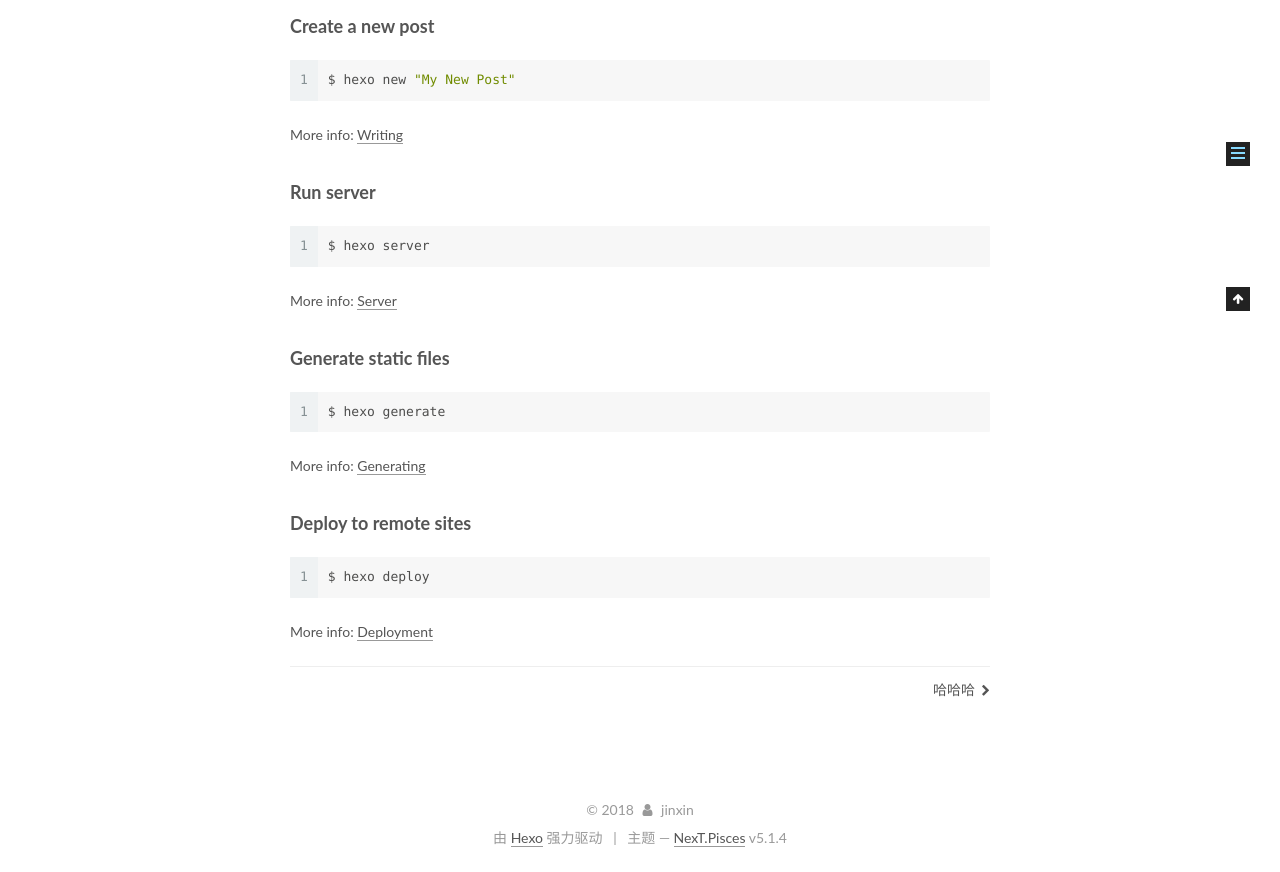
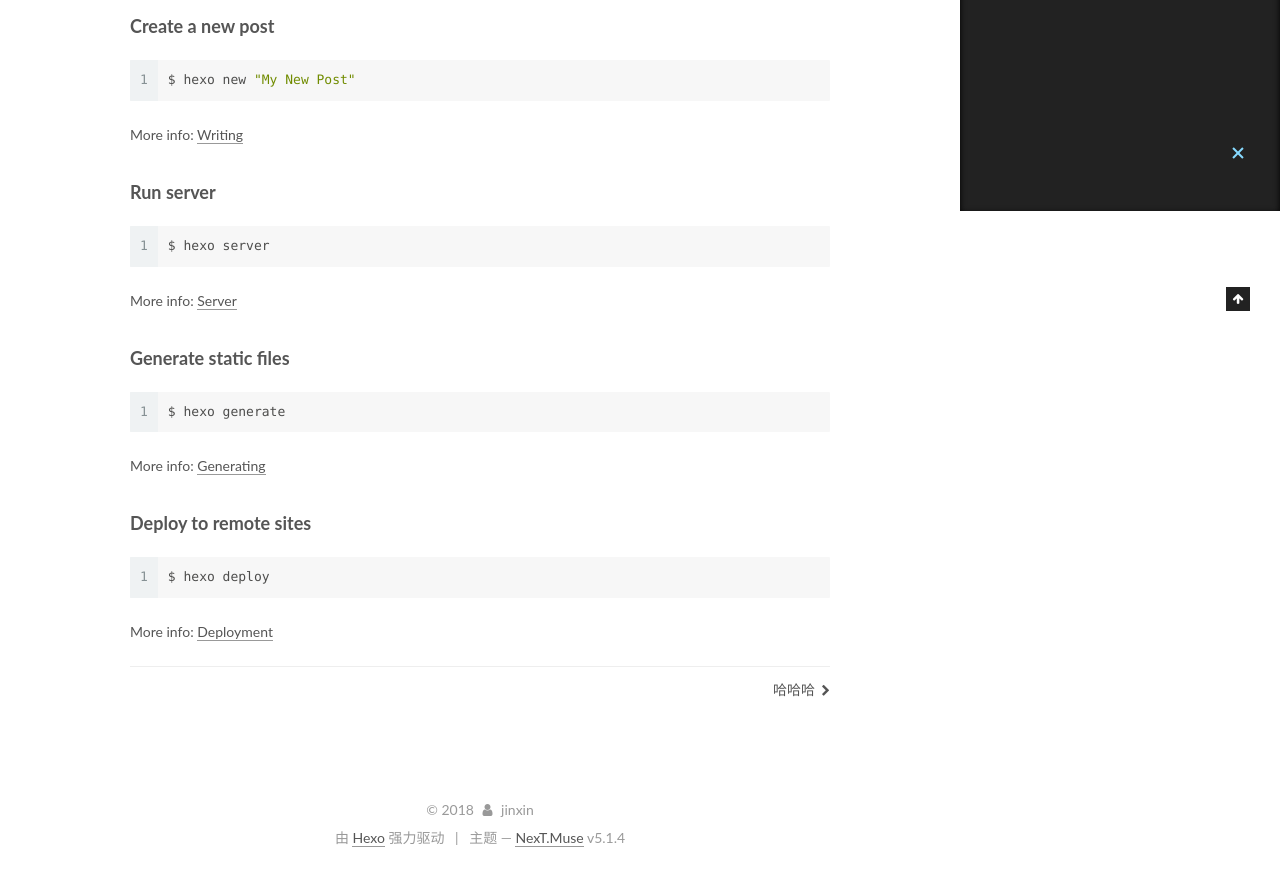
Before and after one commit to justdoitJX/justdoitJX.github.io, a plain HTML site: page 2018/01/18/hello-world/index.html in a window 1280 px wide. Shown: the part 589-1461 px from the top of the page. Drawn offline with Linux system fonts and the light colour scheme.

Commit message:
Site updated: 2018-01-19 15:18:58

```diff
--- a/2018/01/18/hello-world/index.html
+++ b/2018/01/18/hello-world/index.html
@@ -5,7 +5,7 @@
 
 
 
-<html class="theme-next pisces use-motion" lang="zh-Hans">
+<html class="theme-next muse use-motion" lang="zh-Hans">
 <head>
   <meta charset="UTF-8"/>
 <meta http-equiv="X-UA-Compatible" content="IE=edge" />
@@ -97,7 +97,7 @@
   var NexT = window.NexT || {};
   var CONFIG = {
     root: '/',
-    scheme: 'Pisces',
+    scheme: 'Muse',
     version: '5.1.4',
     sidebar: {"position":"left","display":"post","offset":12,"b2t":false,"scrollpercent":false,"onmobile":false},
     fancybox: true,
@@ -526,7 +526,7 @@
 
 
 
-  <div class="theme-info">主题 &mdash; <a class="theme-link" target="_blank" href="https://github.com/iissnan/hexo-theme-next">NexT.Pisces</a> v5.1.4</div>
+  <div class="theme-info">主题 &mdash; <a class="theme-link" target="_blank" href="https://github.com/iissnan/hexo-theme-next">NexT.Muse</a> v5.1.4</div>
 
 
 
@@ -627,13 +627,6 @@
 
 
 
-  <script type="text/javascript" src="/js/src/affix.js?v=5.1.4"></script>
-
-  <script type="text/javascript" src="/js/src/schemes/pisces.js?v=5.1.4"></script>
-
-
-
-
   <script type="text/javascript" src="/js/src/scrollspy.js?v=5.1.4"></script>
 <script type="text/javascript" src="/js/src/post-details.js?v=5.1.4"></script>
 
```
Also changed, not shown: 2018/01/19/哈哈哈/index.html (+3 -10 lines), archives/2018/01/index.html (+3 -10 lines), archives/2018/index.html (+3 -10 lines), archives/index.html (+3 -10 lines), index.html (+3 -10 lines).
